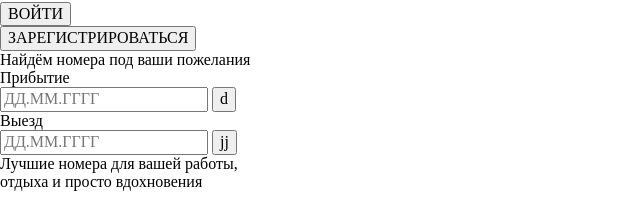
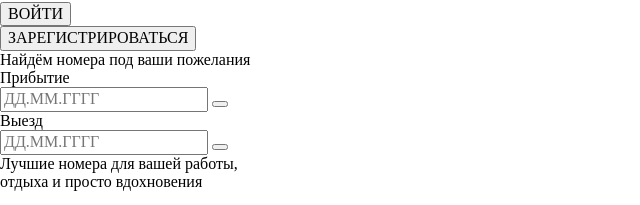
Before and after one commit to Shugga939/ToxinWeb, a website: page public/index.pug in a window 1280 px wide. Shown: the part 240-445 px from the top of the page, without its empty margins (0-640 px from the left). Drawn offline with nearby package versions, Linux system fonts and the light colour scheme; files that its build step writes are made by us from their sources.

Commit message:
Test commit

```diff
--- a/public/index.pug
+++ b/public/index.pug
@@ -14,7 +14,7 @@ block content
                     readonly = "true"
                     placeholder = "ДД.ММ.ГГГГ"
                     )
-                button#butt d
+                button#butt
             div.find-departure Выезд <br>
                 input(
                     type="text"
@@ -23,6 +23,6 @@ block content
                     readonly = "true"
                     placeholder = "ДД.ММ.ГГГГ"
                     )
-                button#butt2 jj
+                button#butt2
 
         .sub Лучшие номера для вашей работы, <br>отдыха и просто вдохновения
```
Also changed, not shown: dist/dropd.a68cdfe8.svg (added), dist/index.html, dist/logo.8525b2a7.png (added), dist/logo.a2a09c0e.svg (added), dist/mainBG.b3cc9af1.jpg (added), 6 other files.
